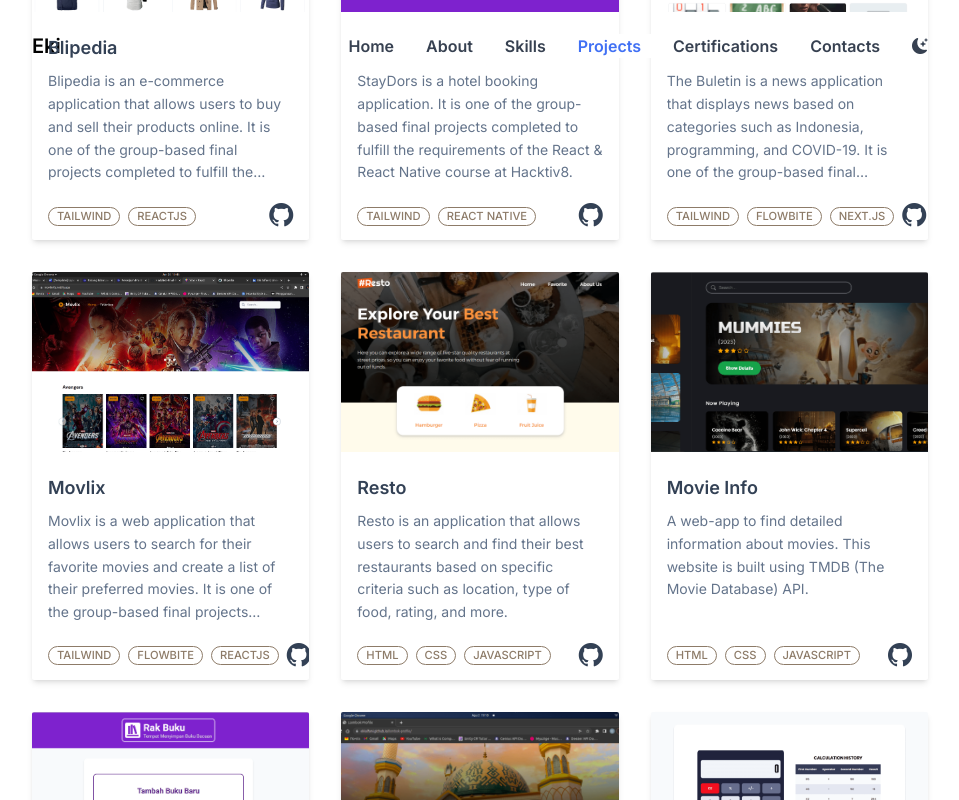
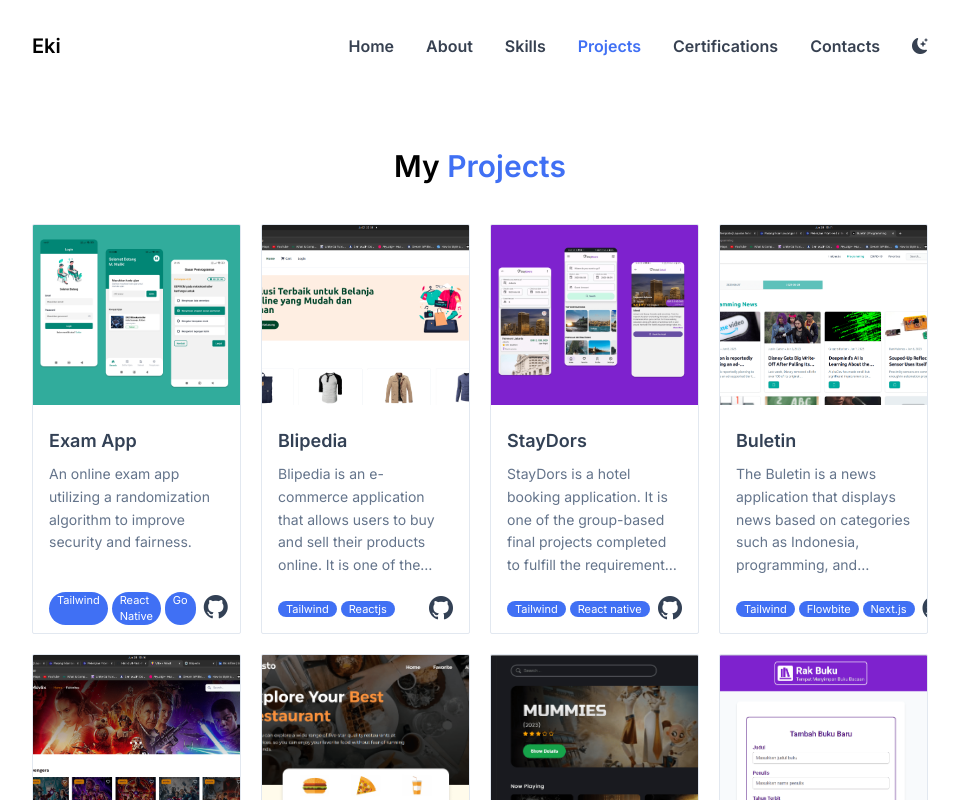
Before and after one commit to ekialfani/portfolio, a React (Create React App) app: page /projects in a window 1280 px wide. Shown: the top 800 px of the page, without its empty margins (160-1119 px from the left). Built offline with nearby package versions, Linux system fonts and the light colour scheme.

Commit message:
fix: Adjust navbar and content size, update project section UI

```diff
--- a/src/App.js
+++ b/src/App.js
@@ -5,10 +5,12 @@
 
 function App() {
   return (
-    <div className="w-[90%] sm:w-[80%] lg:w-[70%] mx-auto">
+    // <div className="w-[90%] sm:w-[80%] lg:w-[70%] mx-auto">
+    <>
       <Navbar />
       <Content />
-    </div>
+    </>
+    // </div>
   );
 }
 
--- a/src/components/Cards/cardItem.js
+++ b/src/components/Cards/cardItem.js
@@ -1,50 +1,42 @@
 export default function CardItem({ project }) {
   return (
-    <div
-      className="shadow-md rounded-sm relative overflow-hidden">
+    <div className="border border-slate-200 rounded-sm relative overflow-hidden">
       <a
         className="inline-block w-full h-[180px]"
         href={project.url}
         target="_blank"
-        rel="noreferrer">
+        rel="noreferrer"
+      >
         <img
           className="w-full h-full object-cover"
           src={project.img}
-          alt={project.title} />
+          alt={project.title}
+        />
       </a>
-      <div
-        className="p-4 mb-10">
-        <h4
-          className="capitalize text-base md:text-lg font-semibold mb-2 text-slate-700 hover:text-custom-shadow active:text-slate-700">
-          <a
-            href={project.url}
-            target="_blank"
-            rel="noreferrer">
+      <div className="p-4 mb-10">
+        <h4 className="capitalize text-base md:text-lg font-semibold mb-2 text-slate-700 hover:text-custom-shadow active:text-slate-700">
+          <a href={project.url} target="_blank" rel="noreferrer">
             {project.title}
           </a>
         </h4>
-        <p
-          className="limit-sentences leading-relaxed text-sm text-slate-500">
+        <p className="limit-sentences leading-relaxed text-sm text-slate-500">
           {project.description}
         </p>
       </div>
-      <div
-        className="absolute left-0 w-full bottom-0 flex items-center justify-between px-4 py-2 gap-x-2 overflow-auto">
-        <div
-          className="flex gap-2 font-medium text-custom-shadow">
+      <div className="absolute left-0 w-full bottom-0 flex items-center justify-between px-4 py-2 gap-x-2 overflow-auto">
+        <div className="flex gap-x-1">
           {project.techStack.map((stack, index) => (
-            <span
-            key={index}
-            className="border border-custom-shadow px-2 rounded-full text-[0.62em] sm:text-custom-xs uppercase">
-            {stack}
-          </span>
+            <p className="text-[11px] px-2 text-white bg-[#4070F4] rounded-full" key={index}>
+              {stack}
+            </p>
           ))}
         </div>
         <a
           className="text-2xl text-slate-700"
           href={project.repository}
           target="_blank"
-          rel="noreferrer">
+          rel="noreferrer"
+        >
           <i class="bi bi-github"></i>
         </a>
       </div>
--- a/src/components/Content.js
+++ b/src/components/Content.js
@@ -2,7 +2,7 @@
 
 function Content() {
   return (
-    <main className="flex items-center h-[80vh] relative">
+    <main className="w-[90%] sm:w-[80%] lg:w-[70%] xl:max-w-[1200px] mx-auto">
       <AppRoute />
     </main>
   );
--- a/src/components/Navbar.js
+++ b/src/components/Navbar.js
@@ -33,7 +33,7 @@
   }
 
   return (
-    <nav className="py-6 md:py-8 flex items-start md:items-center md:flex-row justify-between">
+    <nav className="w-[90%] sm:w-[80%] lg:w-[70%] xl:max-w-[1200px] mx-auto py-6 md:py-8 flex items-start md:items-center md:flex-row justify-between">
       <div>
         {drawerButton}
         <NavLink className="hidden md:flex items-center" to="/">
--- a/src/data/index.js
+++ b/src/data/index.js
@@ -1,83 +1,103 @@
 const projects = [
   {
     id: 1,
+    img: "./images/exam-app.png",
+    url: "https://github.com/ekialfani/exam-app.git",
+    title: "Exam App",
+    description:
+      "An online exam app utilizing a randomization algorithm to improve security and fairness.",
+    techStack: ["Tailwind", "React Native", "Go"],
+    repository: "https://github.com/ekialfani/exam-app.git",
+  },
+  {
+    id: 2,
     img: "./images/blipedia.png",
     url: "https://blipedia.netlify.app/",
     title: "blipedia",
-    description: "Blipedia is an e-commerce application that allows users to buy and sell their products online. It is one of the group-based final projects completed to fulfill the requirements of the React & React Native course at Hacktiv8.",
-    techStack: ["tailwind", "reactjs"],
+    description:
+      "Blipedia is an e-commerce application that allows users to buy and sell their products online. It is one of the group-based final projects completed to fulfill the requirements of the React & React Native course at Hacktiv8.",
+    techStack: ["Tailwind", "Reactjs"],
     repository: "https://github.com/Hacktiv8-Project2/ecommerce-project2.git",
   },
   {
-    id: 2,
+    id: 3,
     img: "./images/staydors.png",
     url: "https://github.com/FinalProject03-Kel04-Hacktiv8/Kel04-FP03-Hacktiv8-Hotel-Reservation-MobileApp.git",
     title: "stayDors",
-    description: "StayDors is a hotel booking application. It is one of the group-based final projects completed to fulfill the requirements of the React & React Native course at Hacktiv8.",
-    techStack: ["tailwind", "react native"],
-    repository: "https://github.com/FinalProject03-Kel04-Hacktiv8/Kel04-FP03-Hacktiv8-Hotel-Reservation-MobileApp.git",
+    description:
+      "StayDors is a hotel booking application. It is one of the group-based final projects completed to fulfill the requirements of the React & React Native course at Hacktiv8.",
+    techStack: ["Tailwind", "React native"],
+    repository:
+      "https://github.com/FinalProject03-Kel04-Hacktiv8/Kel04-FP03-Hacktiv8-Hotel-Reservation-MobileApp.git",
   },
   {
-    id: 3,
+    id: 4,
     img: "./images/buletin.png",
     url: "https://buletin-news.vercel.app/",
     title: "buletin",
-    description: "The Buletin is a news application that displays news based on categories such as Indonesia, programming, and COVID-19. It is one of the group-based final projects completed to fulfill the requirements of the React & React Native course at Hacktiv8.",
-    techStack: ["tailwind", "flowbite", "next.js"],
+    description:
+      "The Buletin is a news application that displays news based on categories such as Indonesia, programming, and COVID-19. It is one of the group-based final projects completed to fulfill the requirements of the React & React Native course at Hacktiv8.",
+    techStack: ["Tailwind", "Flowbite", "Next.js"],
     repository: "https://github.com/hacktiv8-fp-1/news-web-api.git",
   },
   {
-    id: 4,
+    id: 5,
     img: "./images/movlix.png",
     url: "https://movlix-fp.netlify.app/",
     title: "movlix",
-    description: "Movlix is a web application that allows users to search for their favorite movies and create a list of their preferred movies. It is one of the group-based final projects completed to fulfill the requirements of the React & React Native course at Hacktiv8.",
-    techStack: ["tailwind", "flowbite", "reactjs"],
+    description:
+      "Movlix is a web application that allows users to search for their favorite movies and create a list of their preferred movies. It is one of the group-based final projects completed to fulfill the requirements of the React & React Native course at Hacktiv8.",
+    techStack: ["Tailwind", "Flowbite", "Reactjs"],
     repository: "https://github.com/Hacktiv8-Final-Project-4/movie-app.git",
   },
   {
-    id: 5,
+    id: 6,
     img: "./images/resto.png",
     url: "https://jovial-clafoutis-41cfc0.netlify.app/",
     title: "resto",
-    description: "Resto is an application that allows users to search and find their best restaurants based on specific criteria such as location, type of food, rating, and more.",
-    techStack: ["html", "css", "javaScript"],
+    description:
+      "Resto is an application that allows users to search and find their best restaurants based on specific criteria such as location, type of food, rating, and more.",
+    techStack: ["HTML", "CSS", "JavaScript"],
     repository: "https://github.com/ekialfani/resto",
   },
   {
-    id: 6,
+    id: 7,
     img: "./images/movie-info.png",
     url: "https://ekialfani.github.io/movie-info/",
     title: "movie info",
-    description: "A web-app to find detailed information about movies. This website is built using TMDB (The Movie Database) API.",
-    techStack: ["html", "css", "javaScript"],
+    description:
+      "A web-app to find detailed information about movies. This website is built using TMDB (The Movie Database) API.",
+    techStack: ["HTML", "CSS", "JavaScript"],
     repository: "https://github.com/ekialfani/movie-info",
   },
   {
-    id: 7,
+    id: 8,
     img: "./images/rak-buku.png",
     url: "https://ekialfani.github.io/rak-buku/",
     title: "rak buku",
-    description: 'Rak Buku is a web application to store reading books. We can add, update, delete, and move books between shelves.',
-    techStack: ["html", "css", "javaScript"],
+    description:
+      "Rak Buku is a web application to store reading books. We can add, update, delete, and move books between shelves.",
+    techStack: ["HTML", "CSS", "JavaScript"],
     repository: "https://github.com/ekialfani/rak-buku",
   },
   {
-    id: 8,
+    id: 9,
     img: "./images/lombok-profile.png",
     url: "https://ekialfani.github.io/lombok-profile/",
     title: "lombok profile",
-    description: "Displays information about the Island of Lombok, ranging from history, geography, culture and some of the famous tourist attractions on the Island of Lombok.",
-    techStack: ["html", "css", "javaScript"],
+    description:
+      "Displays information about the Island of Lombok, ranging from history, geography, culture and some of the famous tourist attractions on the Island of Lombok.",
+    techStack: ["HTML", "CSS", "JavaScript"],
     repository: "https://github.com/ekialfani/lombok-profile",
   },
   {
-    id: 9,
+    id: 10,
     img: "./images/web-calculator.png",
     url: "https://ekialfani.github.io/web-calculator/",
     title: "web calculator",
-    description: 'Web Calculator is a web-based application that allows us to perform simple arithmetic operations such as addition, subtraction, multiplication, and others.',
-    techStack: ["html", "css", "javaScript"],
+    description:
+      "Web Calculator is a web-based application that allows us to perform simple arithmetic operations such as addition, subtraction, multiplication, and others.",
+    techStack: ["HTML", "CSS", "JavaScript"],
     repository: "https://github.com/ekialfani/web-calculator",
   },
 ];
--- a/src/pages/About.js
+++ b/src/pages/About.js
@@ -1,6 +1,6 @@
 function About() {
   return (
-    <div className="md:h-full md:flex md:flex-col md:justify-center">
+    <div className="w-full relative h-full md:h-[80vh] flex flex-col md:justify-center">
       <div className="flex items-center flex-col md:flex-row gap-x-10 justify-between">
         <div className="order-1 md:order-2 w-[40%] flex items-center justify-start">
           <img className="w-[80%]" src="./images/profile.png" alt="profile" />
--- a/src/pages/Home.js
+++ b/src/pages/Home.js
@@ -2,7 +2,7 @@
 
 function Home() {
   return (
-    <div className="flex flex-col gap-y-5">
+    <div className="w-full h-[80vh] flex justify-center relative flex-col gap-y-5">
       <h1 className="text-[2.7rem] sm:text-6xl font-bold">
         <span className="block md:inline">Hi,</span> I'm{" "}
         <span className="text-[#4070F4]">Eki Alfani</span>
--- a/src/pages/Projects.js
+++ b/src/pages/Projects.js
@@ -5,13 +5,12 @@
   const dataProjects = getProjects();
 
   return (
-    <div>
-      <h2
-        className="capitalize text-center text-3xl md:text-4xl 2xl:text-6xl font-bold mt-24 mb-6 md:mt-10 mb-10 md:mb-12 2xl:mb-14 2xl:mt-14 text-custom-shadow">
-        projects
+    <div className="w-full h-full py-14">
+      <h2 className="text-3xl mb-10 font-semibold text-center">
+        My <span className="text-[#4070F4]">Projects</span>
       </h2>
       <Cards
-        className="grid grid-cols-[minmax(180px,_280px)] sm:grid-cols-[repeat(2,_minmax(180px,_280px))] xl:grid-cols-[repeat(3,_minmax(200px,_300px))] justify-center gap-8"
+        className="grid sm:grid-cols-2 md:grid-cols-3 xl:grid-cols-4 gap-5"
         projects={dataProjects}
       />
     </div>
--- a/src/pages/Skills.js
+++ b/src/pages/Skills.js
@@ -1,10 +1,10 @@
 function Skills() {
   return (
-    <div className="">
+    <div className="w-full h-[80vh] flex flex-col justify-center relative">
       <h2 className="text-3xl font-semibold mb-4">
         My <span className="text-[#4070F4]">Skills</span>
       </h2>
-      <div className="grid grid-cols-2 sm:grid-cols-3 md:grid-cols-4 gap-6">
+      <div className="w-max grid grid-cols-2 sm:grid-cols-3 md:grid-cols-4 gap-6">
         <ul className="flex flex-col gap-y-1">
           <h4 className="font-semibold">Languages</h4>
           <li className="text-slate-500 font-medium">HTML</li>
```
Also changed, not shown: public/images/exam-app.png (added).
